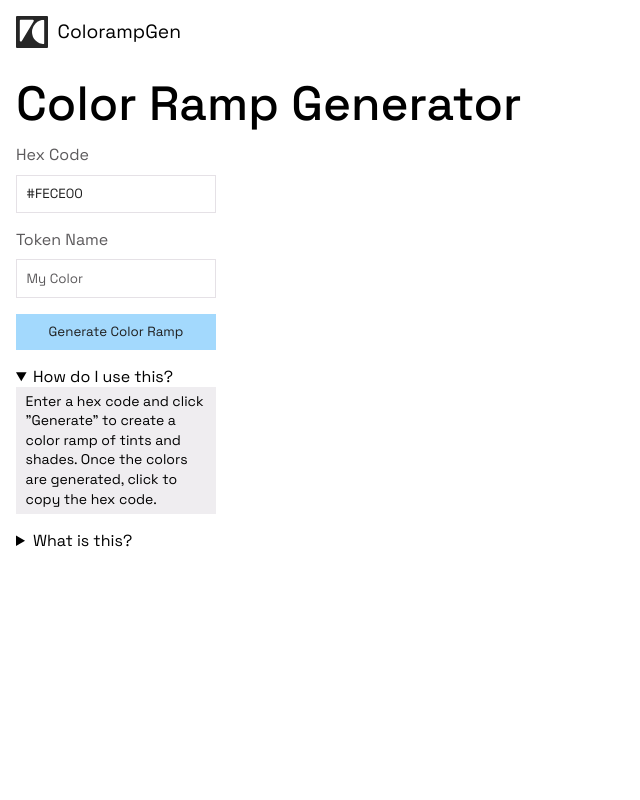
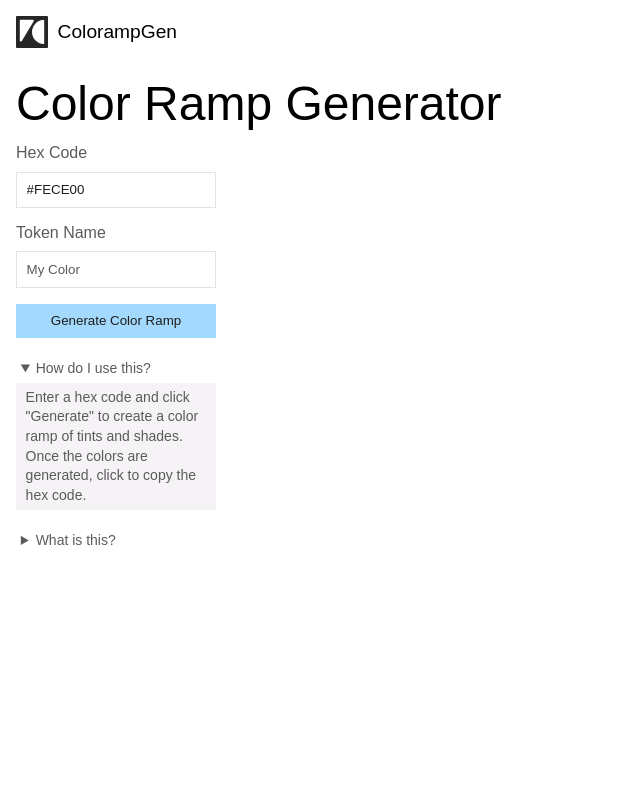
Before and after one commit to vernonian/colorampgen, a SvelteKit app: page / in a window 1280 px wide. Both pictures are taken after a click on the heading "How do I use this?". Shown: the top 800 px of the page, without its empty margins (0-640 px from the left). Built offline with nearby package versions, Linux system fonts and the light colour scheme.

Commit message:
CSS cleanup, removed unused styles

```diff
--- a/src/app.css
+++ b/src/app.css
@@ -1,8 +1 @@
 @import url('./styles/index.css');
-
-body {
-  font-family: "Space Grotesk", sans-serif;
-  margin: 0px;
-  width: 100%;
-  overflow-x: hidden;
-}
--- a/src/lib/components/DetailsDropdown.svelte
+++ b/src/lib/components/DetailsDropdown.svelte
@@ -3,17 +3,33 @@
 
 </script>
 
-<details>
+<details class="body-s">
   <summary>{summary}</summary>
-  <div class="details-inner body-s">
+  <div class="details-inner">
     <slot></slot>
   </div>
 </details>
 
 <style>
+
+  details {
+    color: var(--gray-8);
+  }
+
+
+  summary {
+    padding: var(--xs);
+    cursor: pointer;
+    transition: var(--transition-m);
+  }
+
+  summary:hover {
+    background-color: var(--gray-2);
+  }
+
   .details-inner {
     padding: var(--xs) var(--s);
-    background-color: var(--gray-3);
+    background-color: var(--gray-2);
     display: flex;
     flex-direction: column;
     gap: var(--s);
--- a/src/styles/colors.css
+++ b/src/styles/colors.css
@@ -16,8 +16,6 @@
   --gray-1: #faf9fa;
   --gray-0: #fefefe;
 
-  /* Red */
-
   /* Orange */
   --orange-9: #4A331A;
   --orange-8: #774816;
@@ -30,10 +28,6 @@
   --orange-1: #FEE7CE;
   --orange-0: #FFF3E6;
 
-  /* Yellow */
-
-  /* Green */
-
   /* Blue */
   --blue-9: #0a4064;
   --blue-8: #0e6097;
@@ -45,34 +39,4 @@
   --blue-2: #d1ecfe;
   --blue-1: #e7f5ff;
   --blue-0: #f2f9ff;
-
-  /* Indigo */
-
-  /* Violet */
-  --purple-9: #3a1c60;
-  --purple-8: #582a91;
-  --purple-7: #7538c1;
-  --purple-6: #9246f1;
-  --purple-5: #a86bf4;
-  --purple-4: #be90f7;
-  --purple-3: #d3b5f9;
-  --purple-2: #e9dafc;
-  --purple-1: #f4ecfe;
-  --purple-0: #f9f5fe;
-
-  /* Pink */
-  --pink-9: #300f1a;
-  --pink-8: #601e34;
-  --pink-7: #8f2d4d;
-  --pink-6: #bf3c67;
-  --pink-5: #ef4b81;
-  --pink-4: #f26f9a;
-  --pink-3: #f593b3;
-  --pink-2: #fcdbe6;
-  --pink-1: #fdedf2;
-
-  /* GRADIENTS ================================ */
-    --gradient-5: linear-gradient(82deg, #FF7A7A 0%, #FC8900 100%);
-    --gradient-2: linear-gradient(82deg, rgba(255, 122, 122, 0.20) 0%, rgba(252, 137, 0, 0.20) 100%);
-    --gradient-1: linear-gradient(82deg, rgba(255, 122, 122, 0.10) 0%, rgba(252, 137, 0, 0.10) 100%);
 }
--- a/src/styles/flexgrids.css
+++ b/src/styles/flexgrids.css
@@ -17,24 +17,24 @@
 }
 
 /* flex classes are labeled "f-[align-items]-[justify-content]" */
-.f-start-start   { align-items: flex-start; justify-content: flex-start; }
-.f-start-center  { align-items: flex-start; justify-content: center; }
-.f-start-end     { align-items: flex-start; justify-content: end; }
-.f-start-between { align-items: flex-start; justify-content: space-between; width: 100%;}
+.f-start-start, .f-s-s   { align-items: flex-start; justify-content: flex-start; }
+.f-start-center, .f-s-c  { align-items: flex-start; justify-content: center; }
+.f-start-end, .f-s-e     { align-items: flex-start; justify-content: end; }
+.f-start-between, .f-s-b { align-items: flex-start; justify-content: space-between; width: 100%;}
 .f-start-around  { align-items: flex-start; justify-content: space-around; width: 100%;}
 .f-start-evenly  { align-items: flex-start; justify-content: space-evenly; width: 100%;}
 
-.f-center-start   { align-items: center; justify-content: flex-start; }
-.f-center-center  { align-items: center; justify-content: center; }
-.f-center-end     { align-items: center; justify-content: end; }
-.f-center-between { align-items: center; justify-content: space-between; width: 100%;}
+.f-center-start, .f-c-s   { align-items: center; justify-content: flex-start; }
+.f-center-center, .f-c-c  { align-items: center; justify-content: center; }
+.f-center-end, .f-c-e     { align-items: center; justify-content: end; }
+.f-center-between, .f-c-b { align-items: center; justify-content: space-between; width: 100%;}
 .f-center-around  { align-items: center; justify-content: space-around; width: 100%;}
 .f-center-evenly  { align-items: center; justify-content: space-evenly; width: 100%;}
 
-.f-end-start   { align-items: flex-end; justify-content: flex-start; }
-.f-end-center  { align-items: flex-end; justify-content: center; }
-.f-end-end  { align-items: flex-end; justify-content: end; }
-.f-end-between { align-items: flex-end; justify-content: space-between; width: 100%;}
+.f-end-start, .f-e-s   { align-items: flex-end; justify-content: flex-start; }
+.f-end-center, .f-e-c  { align-items: flex-end; justify-content: center; }
+.f-end-end, .f-e-e  { align-items: flex-end; justify-content: end; }
+.f-end-between, .f-e-b { align-items: flex-end; justify-content: space-between; width: 100%;}
 .f-end-around  { align-items: flex-end; justify-content: space-around; width: 100%;}
 .f-end-evenly  { align-items: flex-end; justify-content: space-evenly; width: 100%;}
 
--- a/src/styles/reset.css
+++ b/src/styles/reset.css
@@ -1,3 +1,9 @@
+body {
+  margin: 0px;
+  width: 100%;
+  overflow-x: hidden;
+}
+
 h1, h2, h3, h4, h5, h6,
 p, ul, ol {
   margin: 0px;
--- a/src/styles/typography.css
+++ b/src/styles/typography.css
@@ -1,4 +1,29 @@
-@import url('./vars.css');
+:root {
+  --fontsizebody-xl: max(1.4rem, 21px);
+  --fontsizebody-l: max(1.2rem, 18px);
+  --fontsizebody-m: max(1rem, 16px);
+  --fontsizebody-s: max(0.85rem, 14px);
+  --fontsizebody-xs: max(0.75rem, 12px);
+
+  --lineheight-xl: 2;
+  --lineheight-l: 1.6;
+  --lineheight-m: 1.4;
+  --lineheight-s: 1.2;
+  --lineheight-xs: 1;
+
+  --lineheight-heading: var(--lineheight-s);
+  --lineheight-body: var(--lineheight-m);
+
+  --fontweight-xl: 700;
+  --fontweight-l: 600;
+  --fontweight-m: 500;
+  --fontweight-s: 400;
+  --fontweight-xs: 300;
+}
+
+body {
+  font-family: "Space Grotest", sans-serif;
+}
 
 .display-l, .display-m, .display-s {
   line-height: var(--lineheight-xs);
--- a/src/styles/vars.css
+++ b/src/styles/vars.css
@@ -4,29 +4,6 @@
  shishkebab case slows down typing, so it should be limited only when neccessary.
 */
 :root {
-
-  /* TYPOGRAPHY =============================== */
-  --fontsizebody-xl: max(1.4rem, 21px);
-  --fontsizebody-l: max(1.2rem, 18px);
-  --fontsizebody-m: max(1rem, 16px);
-  --fontsizebody-s: max(0.85rem, 14px);
-  --fontsizebody-xs: max(0.75rem, 12px);
-
-  --lineheight-xl: 2;
-  --lineheight-l: 1.6;
-  --lineheight-m: 1.4;
-  --lineheight-s: 1.2;
-  --lineheight-xs: 1;
-
-  --lineheight-heading: var(--lineheight-s);
-  --lineheight-body: var(--lineheight-m);
-
-  /* Font weight */
-  --fontweight-xl: 700;
-  --fontweight-l: 600;
-  --fontweight-m: 500;
-  --fontweight-s: 400;
-  --fontweight-xs: 300;
 
   /* GAPS & SPACING ================================= */
 
@@ -50,8 +27,6 @@
 
   --gap-0: 0px;
   --gap-page: 5vw;
-  --v-gap-section: clamp(var(--gap-m), 5vh, var(--gap-xl));
-  --h-gap-section: max(var(--gap-s), 5vw);
 
   --padding-section: var(--m);
   --padding-inline: var(--padding-s) var(--padding-m);
@@ -113,8 +88,6 @@
   --gridcol-1-1-1-1: 1fr 1fr 1fr 1fr;
   --gridcol-1-2-2-1: 1fr 2fr 2fr 1fr;
 
-  /* Note: More complicated grid layouts should be managed on a case by case basis. */
-
   /* Z Index ================================= */
   --z-max: 999999px;
   --z-5: 5;
@@ -123,7 +96,4 @@
   --z-2: 2;
   --z-1: 1;
   --z-0: 0;
-
-  /* MISC =================================== */
-
 }
```
